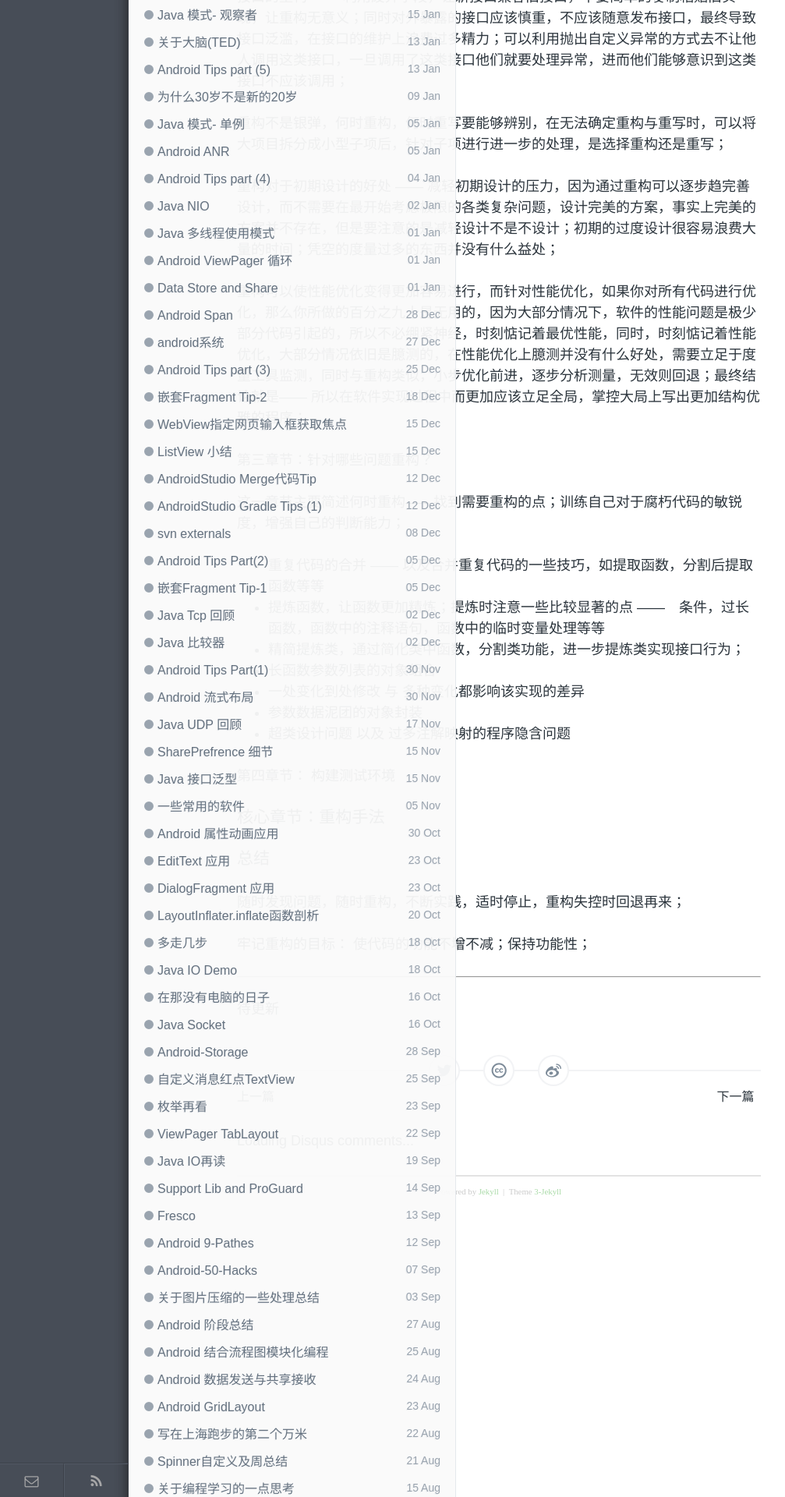
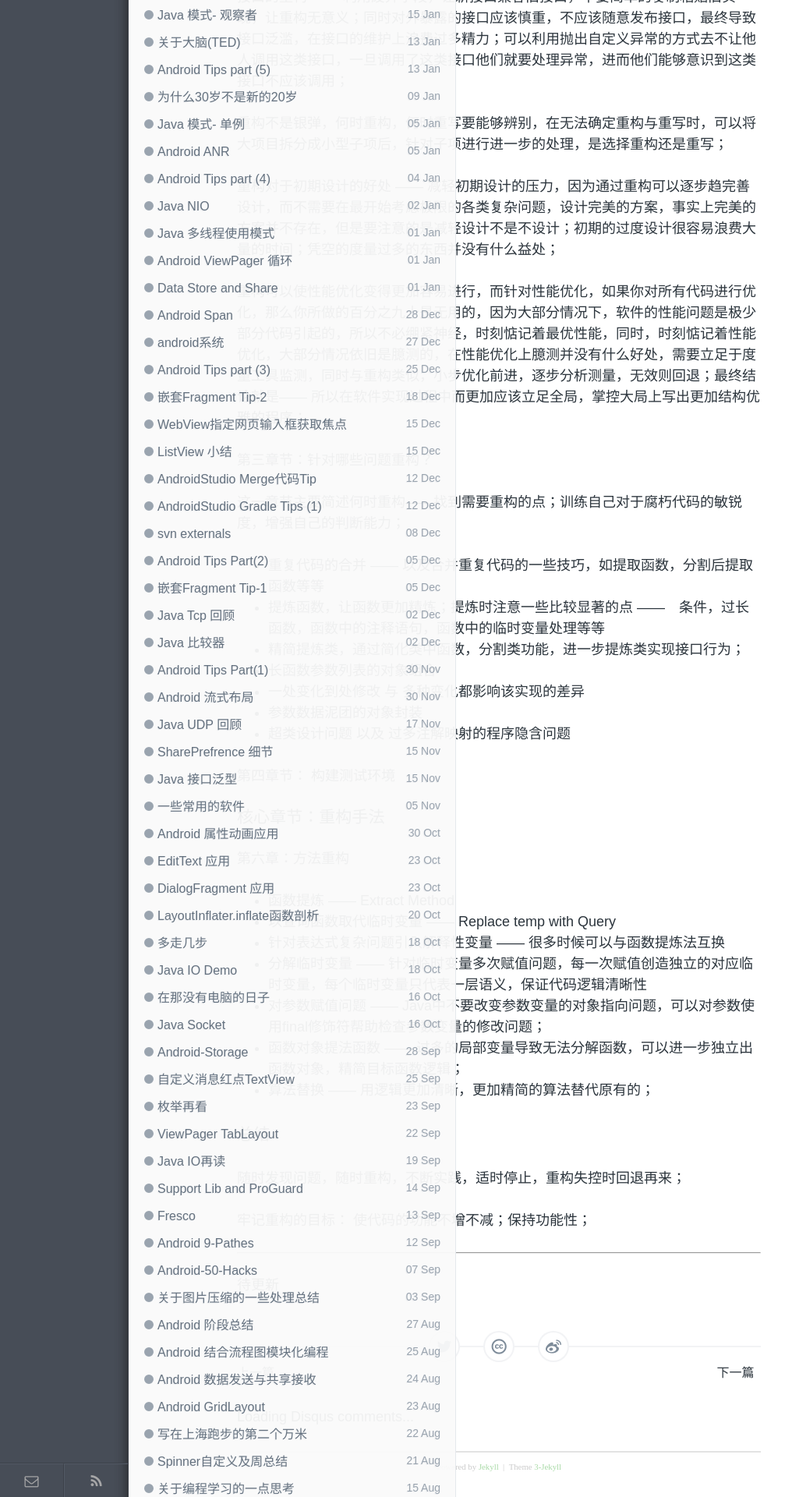
Before and after one commit to enlipan/enlipan.github.io, a Jekyll site: the page built from _posts/2016-06-17-read-refactoring.md, in a window 1280 px wide. Shown: the part 1927-3847 px from the top of the page at 78% size, without its empty margins (0-1007 px from the left). Built offline with Jekyll 4.4.1, drawn with Linux system fonts in a browser that asks for light colours; nearby versions of some CDN libraries; comment, search, counter and statistics services are not loaded.

Commit message:
modify page refactoring

```diff
--- a/_posts/2016-06-17-read-refactoring.md
+++ b/_posts/2016-06-17-read-refactoring.md
@@ -88,6 +88,23 @@ PS:这里有一个矛盾，重构对于前期的不合理点进行了修正，
 ###  核心章节：重构手法
 
 
+####  第六章：方法重构
+
+*  函数提炼 —— Extract Method
+
+*  以查询函数取代临时变量 —— Replace temp with Query
+
+*  针对表达式复杂问题引入解释性变量 —— 很多时候可以与函数提炼法互换
+
+*  分解临时变量 —— 针对临时变量多次赋值问题，每一次赋值创造独立的对应临时变量，每个临时变量只代表一层语义，保证代码逻辑清晰性
+
+*  对参数赋值问题 —— Java中不要改变参数变量的对象指向问题，可以对参数使用final修饰符帮助检查参数变量的修改问题；
+
+*  函数对象提法函数 —— 过多的局部变量导致无法分解函数，可以进一步独立出函数对象，精简目标函数逻辑；
+
+*  算法替换  —— 用逻辑更加清晰，更加精简的算法替代原有的；
+
+
 
 
 ### 总结
```
Also changed, not shown: _posts/2015-3-22-Java-pass-by-value.md (+8 -5 lines).
